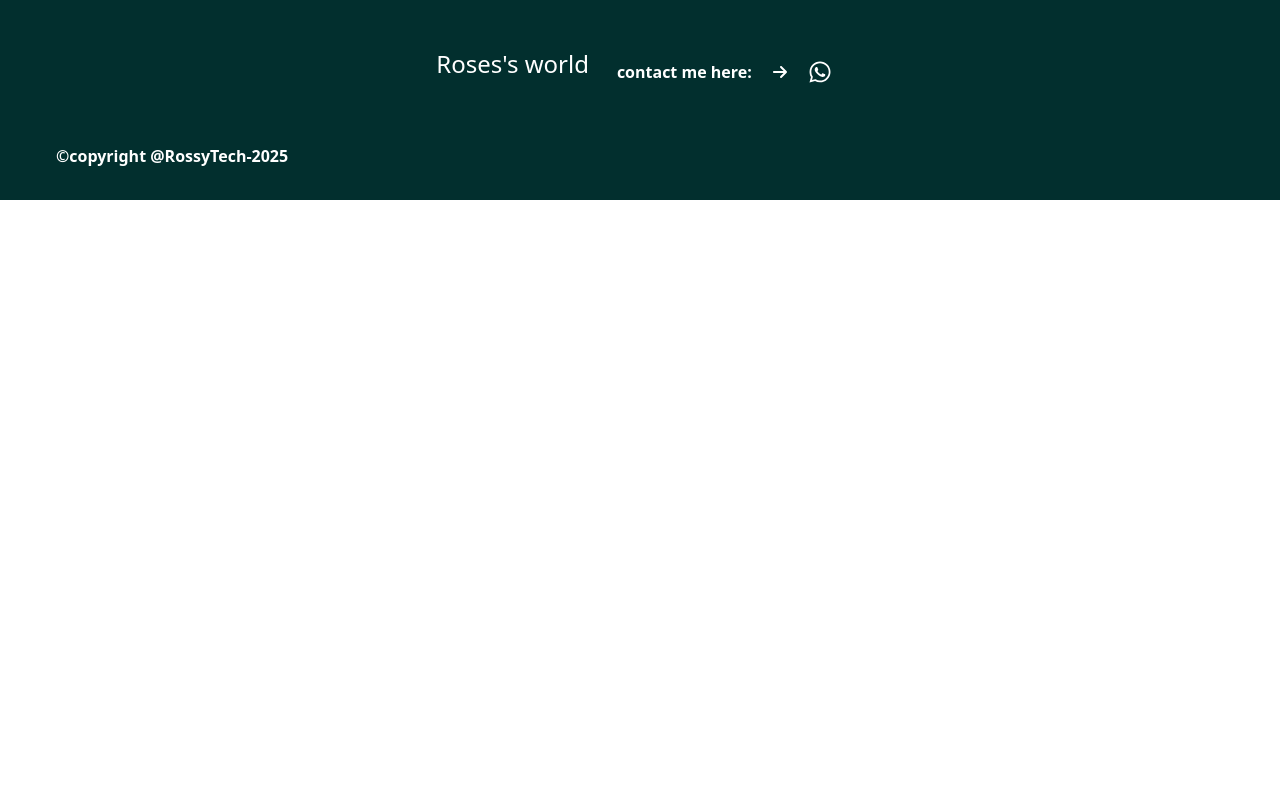
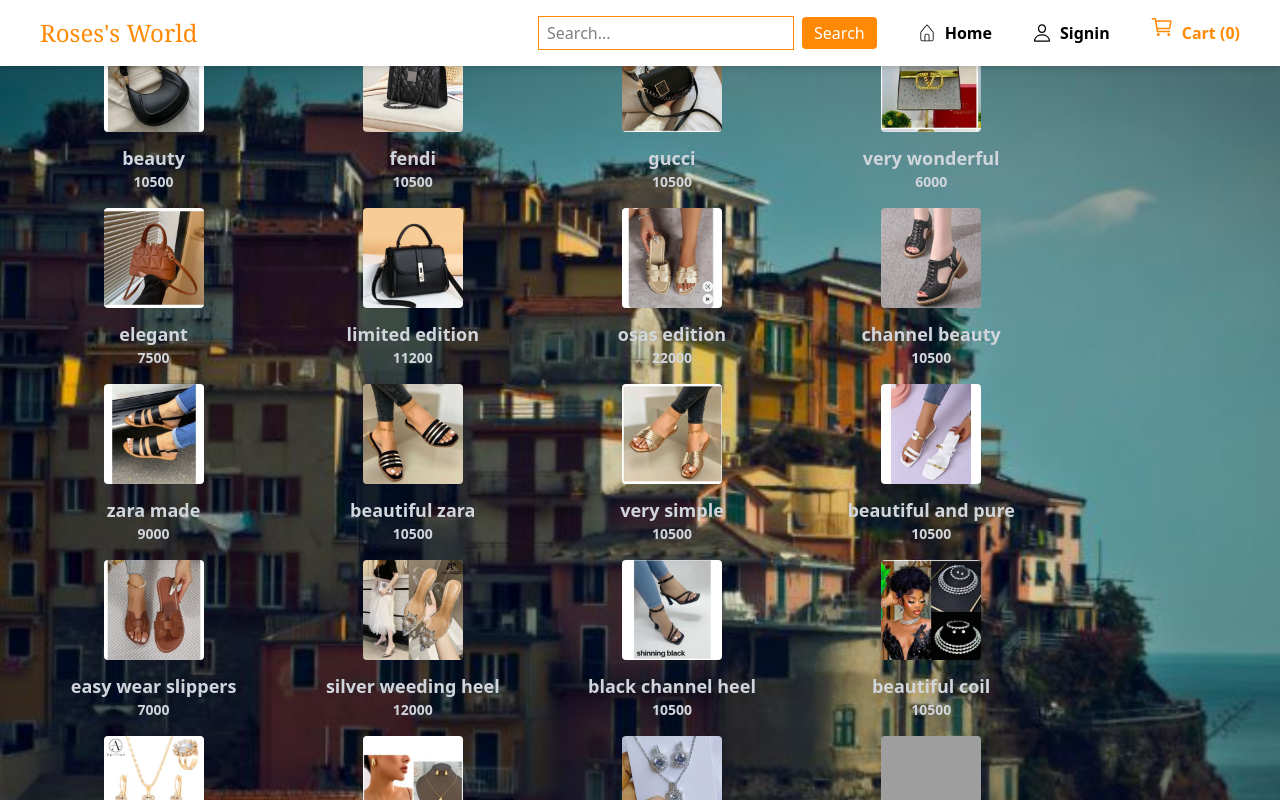
Before and after one commit to RossyTech3833/E-commerce, a React (Vite) app: page / in a window 1280 px wide. Shown: the top 800 px of the page. Built offline with nearby package versions, Linux system fonts and the light colour scheme; grey boxes are pictures that could not be loaded.

Commit message:
changes in home image

```diff
--- a/component/Home.jsx
+++ b/component/Home.jsx
@@ -17,8 +17,8 @@
     key={items.id}
    onClick={()=> handleclick(items.id)}
    >
-<img src={items.image} alt={items.name} className='object-cover rounded w-full  sm:w-[100px] sm:h-40
-    md:w-48 md:h-48
+<img src={items.image} alt={items.name} className='object-cover rounded w-full  sm:w-[100px]
+
  transform hover:scale-105 transition duration-300 ' />
 
 <h2 className='text-lg font-semibold mt-3 text-gray-300'>{items.name}</h2>
--- a/src/App.jsx
+++ b/src/App.jsx
@@ -25,7 +25,7 @@
   return (
     <>
     <CartProvider>
-    <Router basename="/E-commerce">
+    <Router>
       <Navbar/>
       <Routes>
         <Route path='/search/:query' element={<SearchResults/>} />
```
